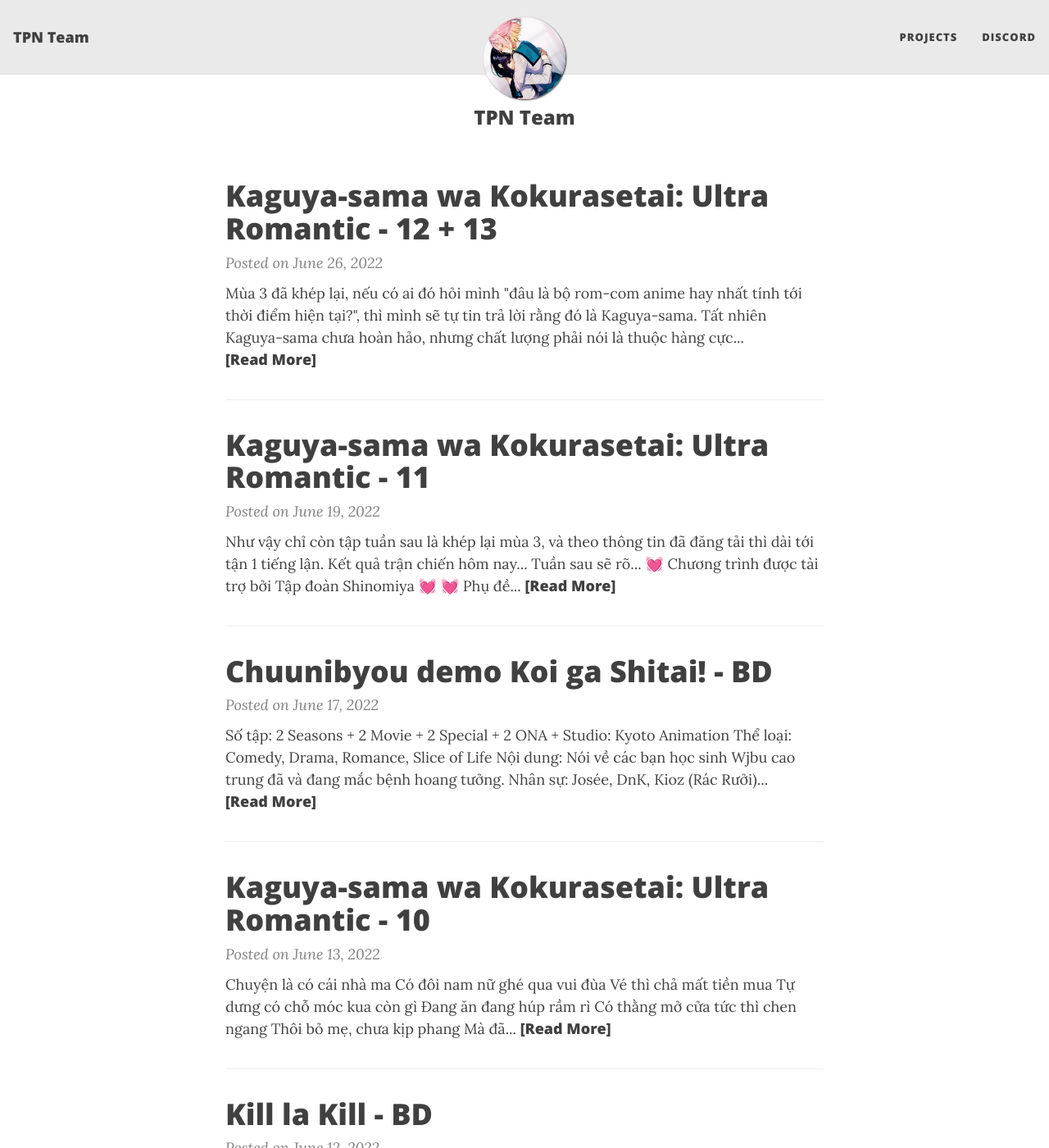
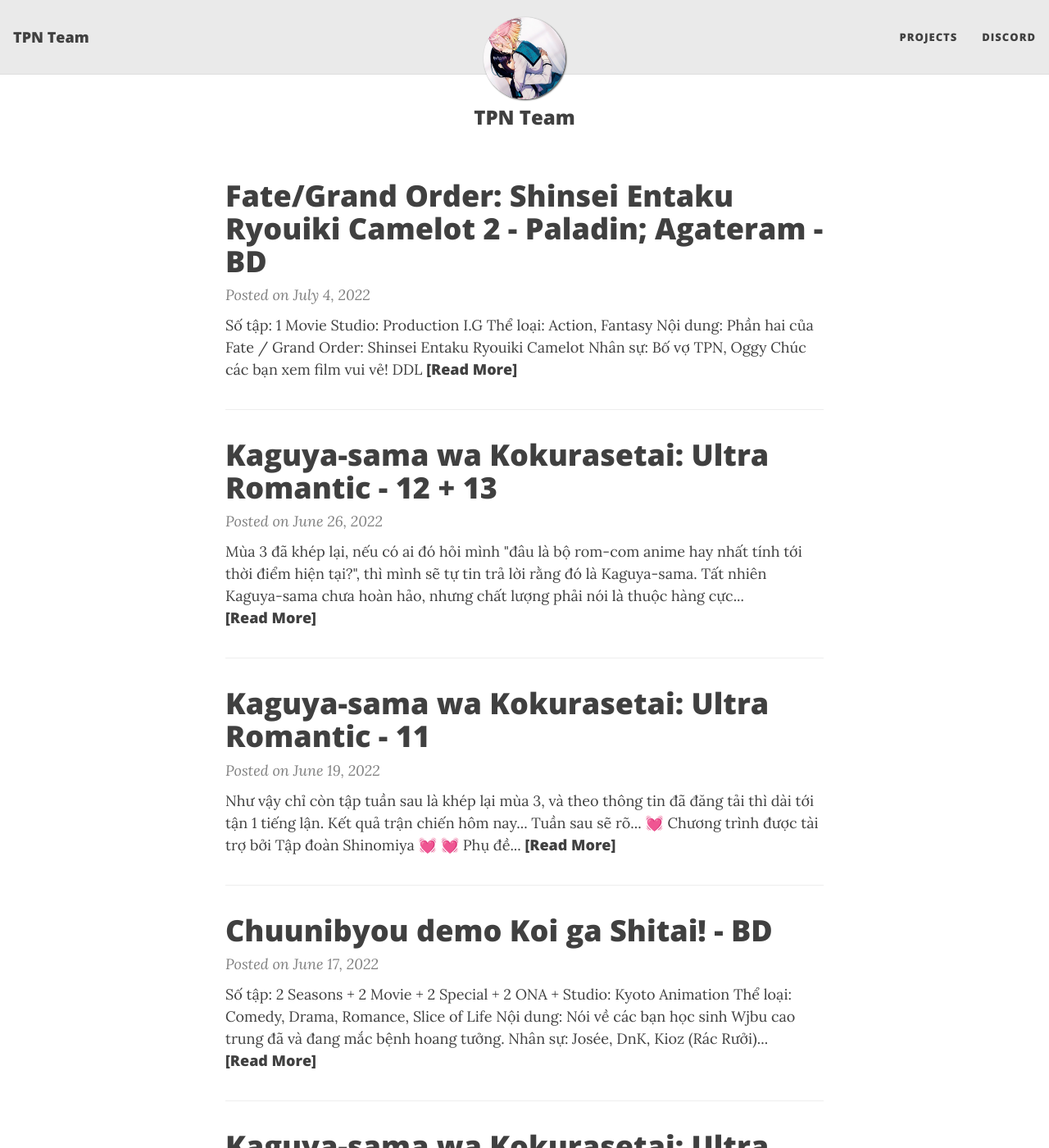
Before and after one commit to TPN-Team/TPN-Team.github.io, a Jekyll site: the page built from index.html, in a window 1280 px wide and 1400 px high. Shown: the whole window at 82% size. Built offline with Jekyll 4.4.1, drawn with Linux system fonts in a browser that asks for light colours; nearby versions of some CDN libraries; the list of posts is cut into pages by our own code; some of the changed text lies outside the part shown.

Commit message:
Fate/Grand Order: Shinsei Entaku Ryouiki Camelot 2 - Paladin; Agateram

```diff
--- /dev/null
+++ b/_posts/2022-07-04-camelot-2.md
@@ -0,0 +1,22 @@
+---
+layout: post
+title: "Fate/Grand Order: Shinsei Entaku Ryouiki Camelot 2 - Paladin; Agateram - BD"
+share-description: ""
+tags: [Fate Series]
+comments: false
+---
+
+![Thumb](https://tpn-team.github.io/assets/img/Camelot2_thumb.jpg){: .mx-auto.d-block :}
+<center>
+<b>Số tập:</b> 1 Movie  <br>
+<b>Studio:</b> Production I.G<br>
+<b>Thể loại:</b> Action, Fantasy <br>
+<b>Nội dung:</b> Phần hai của Fate / Grand Order: Shinsei Entaku Ryouiki Camelot<br>
+
+<hr>
+
+<b>Nhân sự:</b> Bố vợ TPN, Oggy <br>
+Chúc các bạn xem film vui vẻ!<br><br>
+<b><a href="https://github.com/TPN-Team/TPN-Team-DDL/blob/master/Camelot%202.md">DDL</a></b> <br>
+</center>
+<!-- excerpt-end -->
--- a/projects.md
+++ b/projects.md
@@ -18,7 +18,8 @@
 | ![CLANNAD](https://tpn-team.github.io/assets/img/CLANNAD.jpg) | **CLANNAD** <br><br> **Status**: BD complete <br> [DDL](https://github.com/TPN-Team/TPN-Team-DDL/blob/master/CLANNAD.md) <br><br> **Nhân Sự**: Josée |
 | ![Chobits](https://tpn-team.github.io/assets/img/Chobits.jpg) | **Chobits** <br><br> **Status**: BD complete <br> [DDL](https://github.com/TPN-Team/TPN-Team-DDL/blob/master/Chobits.md) <br><br> **Nhân Sự**: Phi Wibu |
 | ![Chuunibyou](https://tpn-team.github.io/assets/img/Chuunibyo.jpg) | **Chuunibyou demo Koi ga Shitai!** <br><br> **Status**: BD complete <br> [DDL](https://github.com/TPN-Team/TPN-Team-DDL/blob/master/Chuunibyou%20demo%20Koi%20ga%20Shitai!.md) <br><br> **Nhân Sự**: Josée, DnK, Kioz |
-| ![Camelot1](https://tpn-team.github.io/assets/img/Camelot1.jpg) | **Fate ⁄ Grand Order Shinsei Entaku Ryouiki Camelot 1 - Wandering; Agateram** <br><br> **Status**: BD complete <br> [DDL](https://github.com/TPN-Team/TPN-Team-DDL/blob/master/Camelot%201.md) <br><br> **Nhân Sự**: tuilakhanh |
+| ![Camelot1](https://tpn-team.github.io/assets/img/Camelot1.jpg) | **Fate ⁄ Grand Order Shinsei Entaku Ryouiki Camelot 1 - Wandering; Agateram** <br><br> **Status**: BD complete <br> [DDL](https://github.com/TPN-Team/TPN-Team-DDL/blob/master/Camelot%201.md) <br><br> **Nhân Sự**: tuilakhanh, Bố vợ TPN |
+| ![Camelot1](https://tpn-team.github.io/assets/img/Camelot2.png) | **Fate/Grand Order: Shinsei Entaku Ryouiki Camelot 2 - Paladin; Agateram** <br><br> **Status**: BD complete <br> [DDL](https://github.com/TPN-Team/TPN-Team-DDL/blob/master/Camelot%202.md) <br><br> **Nhân Sự**: Bố vợ TPN, Oggy |
 | ![Comic Girls](https://tpn-team.github.io/assets/img/ComicGirls.jpg) | **Comic Girls** <br><br> **Status**: BD complete <br> [DDL](https://github.com/TPN-Team/TPN-Team-DDL/blob/master/Comic%20Girls.md) <br><br> **Nhân Sự**: Shimakaze |
 | ![Emiya-san Chi no Kyou no Gohan](https://tpn-team.github.io/assets/img/Emiya.jpg) | **Emiya-san Chi no Kyou no Gohan** <br><br> **Status**: BD complete <br> [DDL](https://github.com/TPN-Team/TPN-Team-DDL/blob/master/Emiya-san.md) <br><br> **Nhân Sự**: tuilakhanh |
 | ![Grand Blue](https://tpn-team.github.io/assets/img/grand_blue.jpg) | **Grand Blue** <br><br> **Status**: BD complete <br> [DDL](https://github.com/TPN-Team/TPN-Team-DDL/blob/master/Grand%20Blue.md) <br><br> **Nhân Sự**: RC Life N, Kiếm Phong Kim |
```
Also changed, not shown: _posts/2021-09-25-camelot.md (+1 -1 lines), assets/img/Camelot2.png (added), assets/img/Camelot2_thumb.jpg (added).
